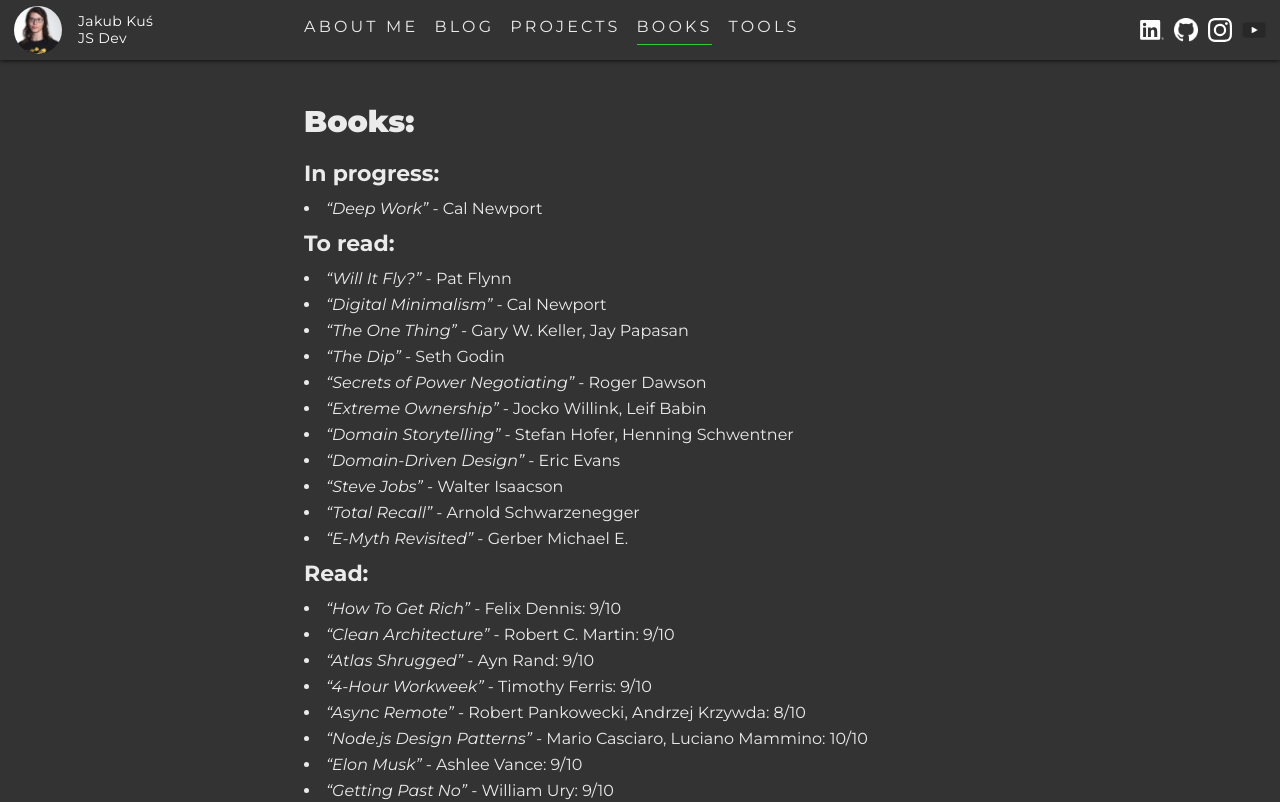
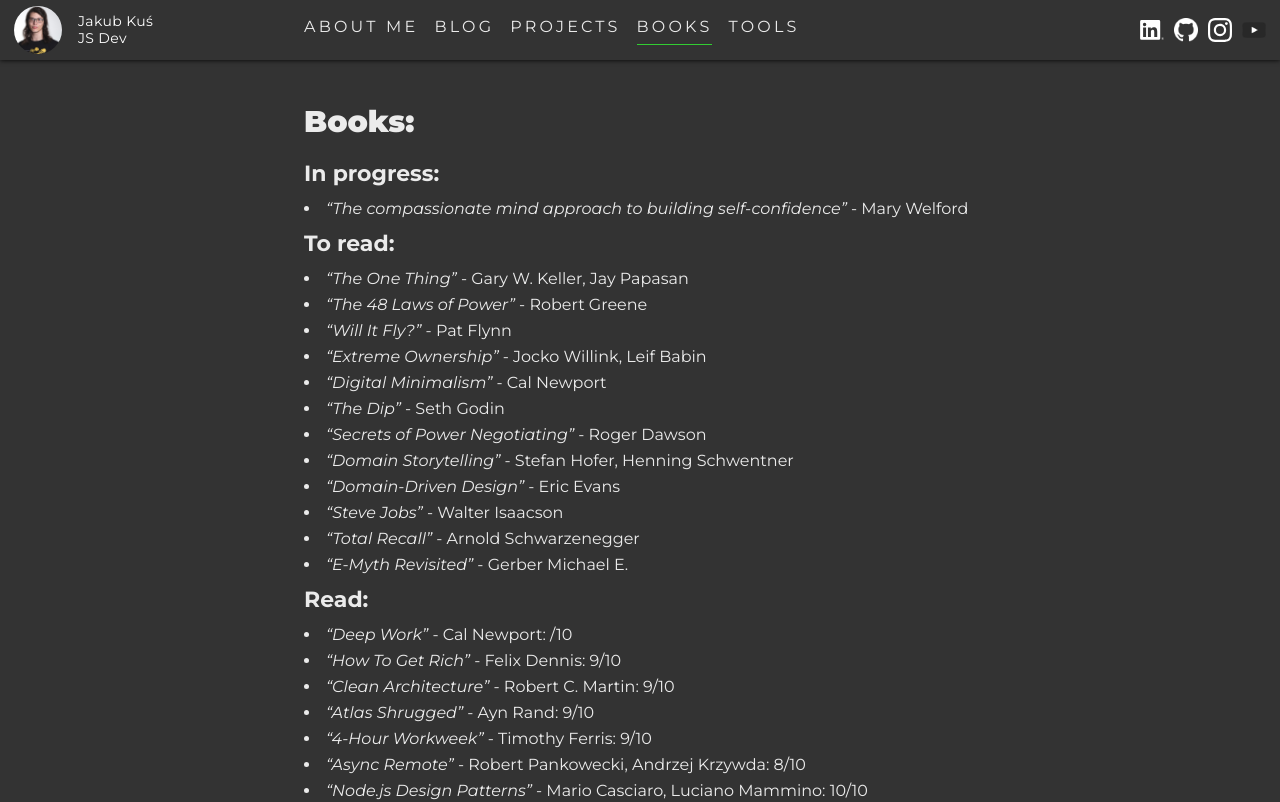
Before and after one commit to JakubKus/jkus.dev, a Next.js app: page /books in a window 1280 px wide. Shown: the top 802 px of the page. Built offline with nearby package versions, Linux system fonts and the light colour scheme; a small style sheet from the web is missing.

Commit message:
update books

```diff
--- a/pages/books.tsx
+++ b/pages/books.tsx
@@ -14,16 +14,17 @@
         <h1>Books:</h1>
         <h2>In progress:</h2>
         <ul>
-          <li><i>“Deep Work”</i> - Cal Newport</li>
+          <li><i>“The compassionate mind approach to building self-confidence”</i> - Mary Welford</li>
         </ul>
         <h2>To read:</h2>
         <ul>
+          <li><i>“The One Thing”</i> - Gary W. Keller, Jay Papasan</li>
+          <li><i>“The 48 Laws of Power”</i> - Robert Greene</li>
           <li><i>“Will It Fly?”</i> - Pat Flynn</li>
+          <li><i>“Extreme Ownership”</i> - Jocko Willink,  Leif Babin</li>
           <li><i>“Digital Minimalism”</i> - Cal Newport</li>
-          <li><i>“The One Thing”</i> - Gary W. Keller, Jay Papasan</li>
           <li><i>“The Dip”</i> - Seth Godin</li>
           <li><i>“Secrets of Power Negotiating”</i> - Roger Dawson</li>
-          <li><i>“Extreme Ownership”</i> - Jocko Willink, Leif Babin</li>
           <li><i>“Domain Storytelling”</i> - Stefan Hofer, Henning Schwentner</li>
           <li><i>“Domain-Driven Design”</i> - Eric Evans</li>
           <li><i>“Steve Jobs”</i> - Walter Isaacson</li>
@@ -32,6 +33,7 @@
         </ul>
         <h2>Read:</h2>
         <ul>
+          <li><i>“Deep Work”</i> - Cal Newport: /10</li>
           <li><i>“How To Get Rich”</i> - Felix Dennis: 9/10</li>
           <li><i>“Clean Architecture”</i> - Robert C. Martin: 9/10</li>
           <li><i>“Atlas Shrugged”</i> - Ayn Rand: 9/10</li>
```
